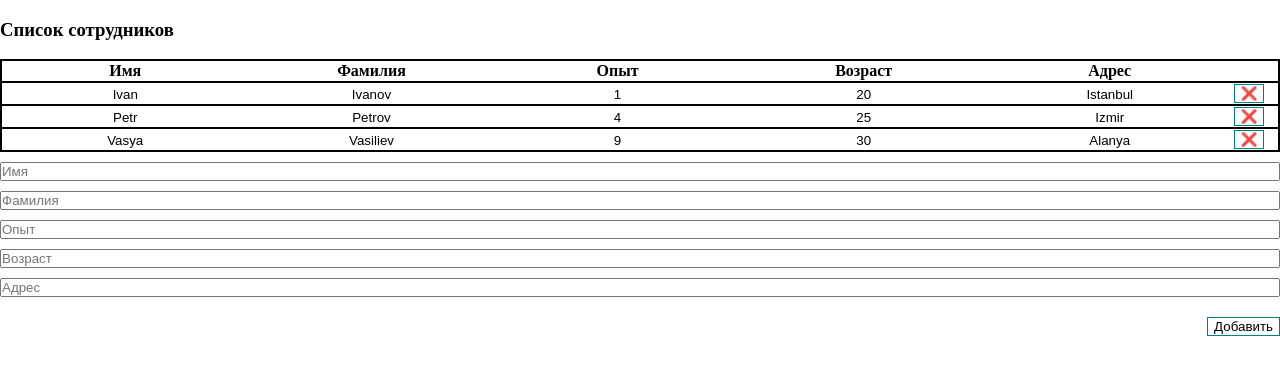
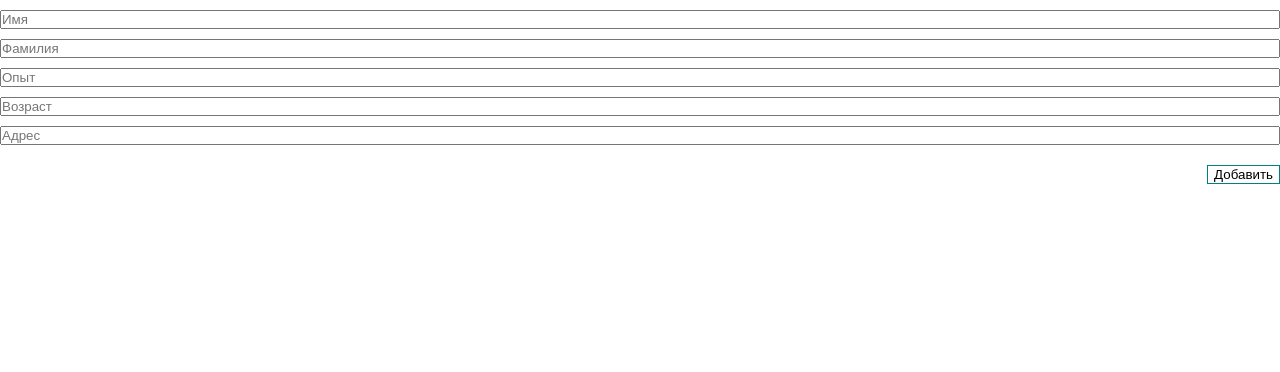
Before and after one commit to tokareru/VueWorkers, a Vue app: page /addWorker in a window 1280 px wide. Shown: the top 372 px of the page. Built offline with nearby package versions, Linux system fonts and the light colour scheme.

Commit message:
vuex + vue router adding

```diff
--- a/package.json
+++ b/package.json
@@ -11,7 +11,9 @@
   },
   "dependencies": {
     "core-js": "^3.8.3",
-    "vue": "^3.2.13"
+    "vue": "^3.2.13",
+    "vue-router": "^4.2.5",
+    "vuex": "^4.0.2"
   },
   "devDependencies": {
     "@babel/core": "^7.12.16",
--- a/src/App.vue
+++ b/src/App.vue
@@ -1,71 +1,17 @@
 <template>
-<div>
-    <view-table
-            :workers="workers"
-            :tableNamingTH="tableNamingTH"
-            @remove="RemoveWorker"
-    />
-    <add-to-table-form
-            @createWorker="AddNewWorker"
-            :tableNamingTH="tableNamingTH"
-    />
-    <!--<custom-button @click="Open" class="open">Создать</custom-button>-->
-</div>
+    <div>
+        <router-view></router-view>
+    </div>
 </template>
 
 <script>
-import ViewTable from "@/components/ViewTable";
-import AddToTableForm from "@/components/AddToTableForm";
+    export default {
 
-export default {
-    components: {
-        ViewTable, AddToTableForm
-    },
-    data() {
-        return {
-            workers: [
-                {id:0, firstName:"Ivan",  secondName:"Ivanov", exp:1, old:20, address:"Istanbul"},
-                {id:1, firstName:"Petr",  secondName:"Petrov", exp:4, old:25, address:"Izmir"},
-                {id:2, firstName:"Vasya",  secondName:"Vasiliev", exp:9, old:30, address:"Alanya"}
-            ],
-            tableNamingTH: [
-                "Имя",
-                "Фамилия",
-                "Опыт",
-                "Возраст",
-                "Адрес"
-            ]
-        }
-    },
-    methods: {
-        Open() {
-
-            /*const newWorker = {
-                firstName:"Ivan",
-                secondName:"Ivanov",
-                exp:1,
-                old:20,
-                address:"Istanbul"
-            };
-            this.workers.push(newWorker);*/
-        },
-
-        AddNewWorker(localWorker) {
-            this.workers.push(localWorker);
-        },
-
-        RemoveWorker(id) {
-            this.workers = this.workers.filter(w => w.id !== id);
-        }
     }
-}
 </script>
 
 <style>
-
-body {
-    margin:0;
-}
-
-
+    body {
+        margin:0;
+    }
 </style>
--- a/src/components/UI/CustomInput.vue
+++ b/src/components/UI/CustomInput.vue
@@ -8,7 +8,7 @@
         props: {
             modelValue: {
                 type: [String, Number],
-                required: true
+                required:true
             }
         },
         methods: {
--- a/src/components/ViewTable.vue
+++ b/src/components/ViewTable.vue
@@ -8,12 +8,12 @@
                 </th>
             </tr>
 
-            <tr v-for="(worker) in localWorkers" :key="worker.id">
-                <td><custom-input class="viewInput" v-model="worker.firstName"/></td>
-                <td><custom-input class="viewInput" v-model="worker.secondName"/></td>
-                <td><custom-input class="viewInput" v-model.number="worker.exp"/></td>
-                <td><custom-input class="viewInput" v-model.number="worker.old"/></td>
-                <td><custom-input class="viewInput" v-model="worker.address"/></td>
+            <tr v-for="(worker, index) in workers" :key="worker.id">
+                <td><custom-input class="viewInput" :modelValue="worker.firstName" @input="changeWorkerData($event, index, Object.keys(worker)[1])"/></td>
+                <td><custom-input class="viewInput" :modelValue="worker.secondName" @input="changeWorkerData($event, index, Object.keys(worker)[2])"/></td>
+                <td><custom-input class="viewInput" :modelValue="worker.exp" @input="changeWorkerData($event, index, Object.keys(worker)[3])"/></td>
+                <td><custom-input class="viewInput" :modelValue="worker.old" @input="changeWorkerData($event, index, Object.keys(worker)[4])"/></td>
+                <td><custom-input class="viewInput" :modelValue="worker.address" @input="changeWorkerData($event, index, Object.keys(worker)[5])"/></td>
                 <td><custom-button @click="DeleteWorker(worker.id)" class="delete">❌</custom-button></td>
             </tr>
         </table>
@@ -35,17 +35,23 @@
             }
         },
         methods: {
-
+            changeWorkerData(event, index, key) {
+                this.$store.commit('changeWorkerData',
+                    {
+                        index: index,
+                        key: key,
+                        value: key == 'exp' || key == 'old'
+                            ?
+                            isNaN(parseInt(event.target.value)) ? null : parseInt(event.target.value)
+                            :
+                            event.target.value == '' ? null : event.target.value
+                    })
+            },
             DeleteWorker(id) {
                 this.$emit('remove', id)
             }
         },
-        emits: ['remove'],
-        computed: {
-            localWorkers() {
-                return this.workers;
-            }
-        }
+        emits: ['remove']
     }
 </script>
 
--- a/src/main.js
+++ b/src/main.js
@@ -1,11 +1,13 @@
 import { createApp } from 'vue'
 import App from './App.vue'
 import components from "@/components/UI";
+import router from "@/router/router";
+import store from "@/store";
 
 const app = createApp(App);
 
 components.forEach(component => {
     app.component(component.name, component)
 });
-
-app.mount('#app');
+app.config.devtools = true;
+app.use(store).use(router).mount('#app');
--- /dev/null
+++ b/src/pages/AddWorkerForm.vue
@@ -0,0 +1,26 @@
+<template>
+    <add-to-table-form
+            @createWorker="AddNewWorker"
+            :tableNamingTH="$store.getters.gettableNamingTH"
+    />
+</template>
+
+<script>
+    import AddToTableForm from "@/components/AddToTableForm";
+
+    export default {
+        name: "AddWorkerForm",
+        components: {
+            AddToTableForm
+        },
+        methods: {
+            AddNewWorker(localWorker) {
+                this.workers.push(localWorker);
+            }
+        }
+    }
+</script>
+
+<style scoped>
+
+</style>
--- /dev/null
+++ b/src/pages/MainPage.vue
@@ -0,0 +1,38 @@
+<template>
+    <div>
+        <view-table
+                :workers="$store.getters.getWorkers"
+                :tableNamingTH="$store.getters.gettableNamingTH"
+                @remove="RemoveWorker"
+        />
+        <custom-button @click="Open" class="open">Создать</custom-button>
+    </div>
+</template>
+
+<script>
+    import ViewTable from "@/components/ViewTable";
+    //import AddToTableForm from "@/components/AddToTableForm";
+
+    export default {
+        components: {
+            ViewTable
+        },
+        data() {
+            return {
+            }
+        },
+        methods: {
+            Open() {
+
+            },
+
+            RemoveWorker(id) {
+                this.workers = this.workers.filter(w => w.id !== id);
+            }
+        }
+    }
+</script>
+
+<style>
+
+</style>
--- /dev/null
+++ b/src/store/index.js
@@ -0,0 +1,39 @@
+import {createStore} from 'vuex';
+
+export default createStore({
+    state: () => ({
+        workers: [
+            {id:0, firstName:"Ivan",  secondName:"Ivanov", exp:1, old:20, address:"Istanbul"},
+            {id:1, firstName:"Petr",  secondName:"Petrov", exp:4, old:25, address:"Izmir"},
+            {id:2, firstName:"Vasya",  secondName:"Vasiliev", exp:9, old:30, address:"Alanya"}
+        ],
+        tableNamingTH: [
+            "Имя",
+            "Фамилия",
+            "Опыт",
+            "Возраст",
+            "Адрес"
+        ]
+    }),
+    getters: {
+        gettableNamingTH(state) {
+            return state.tableNamingTH
+        },
+
+        getWorkers(state) {
+            return state.workers
+        }
+    },
+    mutations: {
+        changeWorkerData(state, payload) {
+            const { index, key, value } = payload;
+            state.workers[index][key] = value;
+        }
+    },
+    actions: {
+
+    },
+    modules : {
+
+    }
+});
```
Also changed, not shown: src/router/router.js (added, +22 -0 lines), 1 other file (tests, documents, lock files or other folders).
